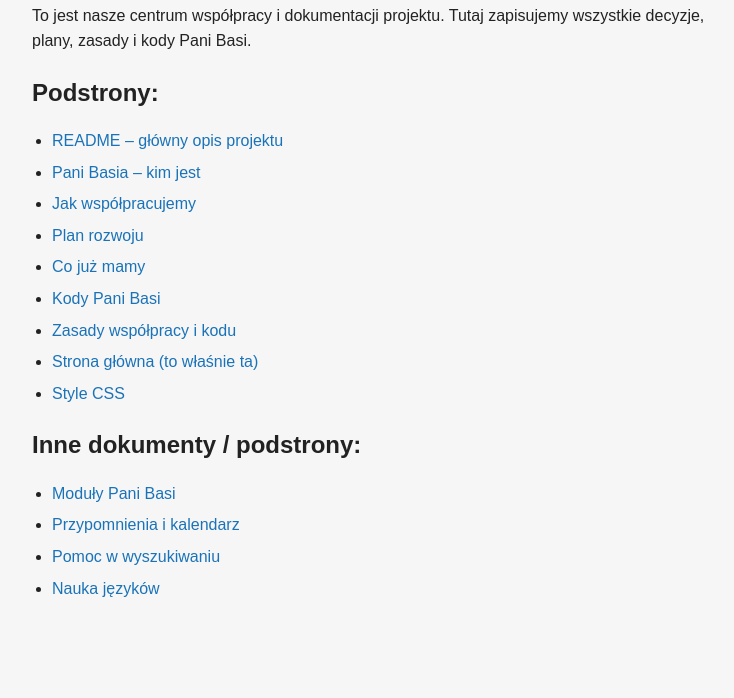
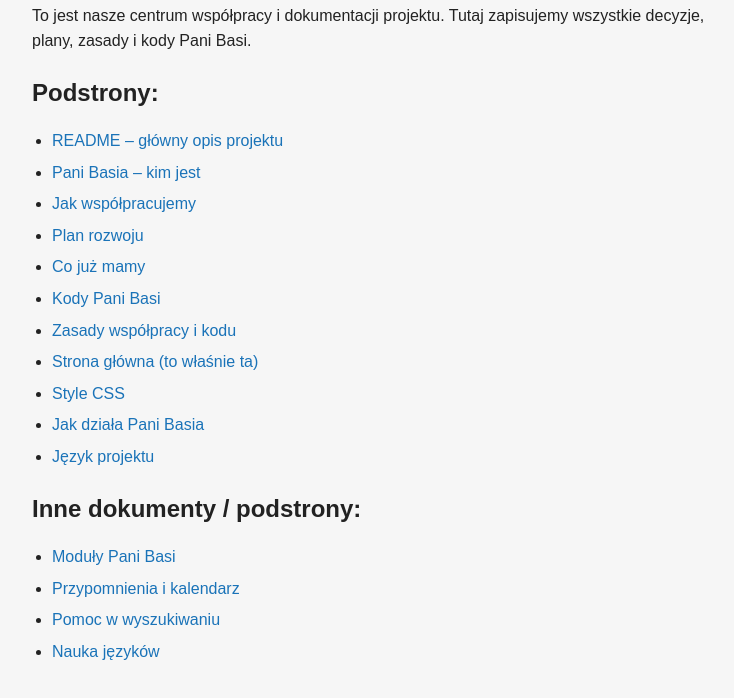
Before and after one commit to sochile/strona-PaniBasia, a plain HTML site: page index.html in a window 1280 px wide. Shown: the part 126-824 px from the top of the page, without its empty margins (8-742 px from the left). Before the commit the page ends 800 px from the top, so only its background shows below. Drawn offline with Linux system fonts and the light colour scheme.

Commit message:
Add links to documentation in index.html

```diff
--- a/index.html
+++ b/index.html
@@ -22,6 +22,9 @@
     <li><a href="zasady.html">Zasady współpracy i kodu</a></li>
      <li><a href="index.html">Strona główna (to właśnie ta)</a></li>
     <li><a href="style.css">Style CSS</a></li>
+    <li><a href="docs/jak-dziala-pani-basia.md">Jak działa Pani Basia</a></li>
+    <li><a href="docs/slownik-projektu.md">Język projektu</a></li>
+
 </ul>
 
 <h2>Inne dokumenty / podstrony:</h2>
```
